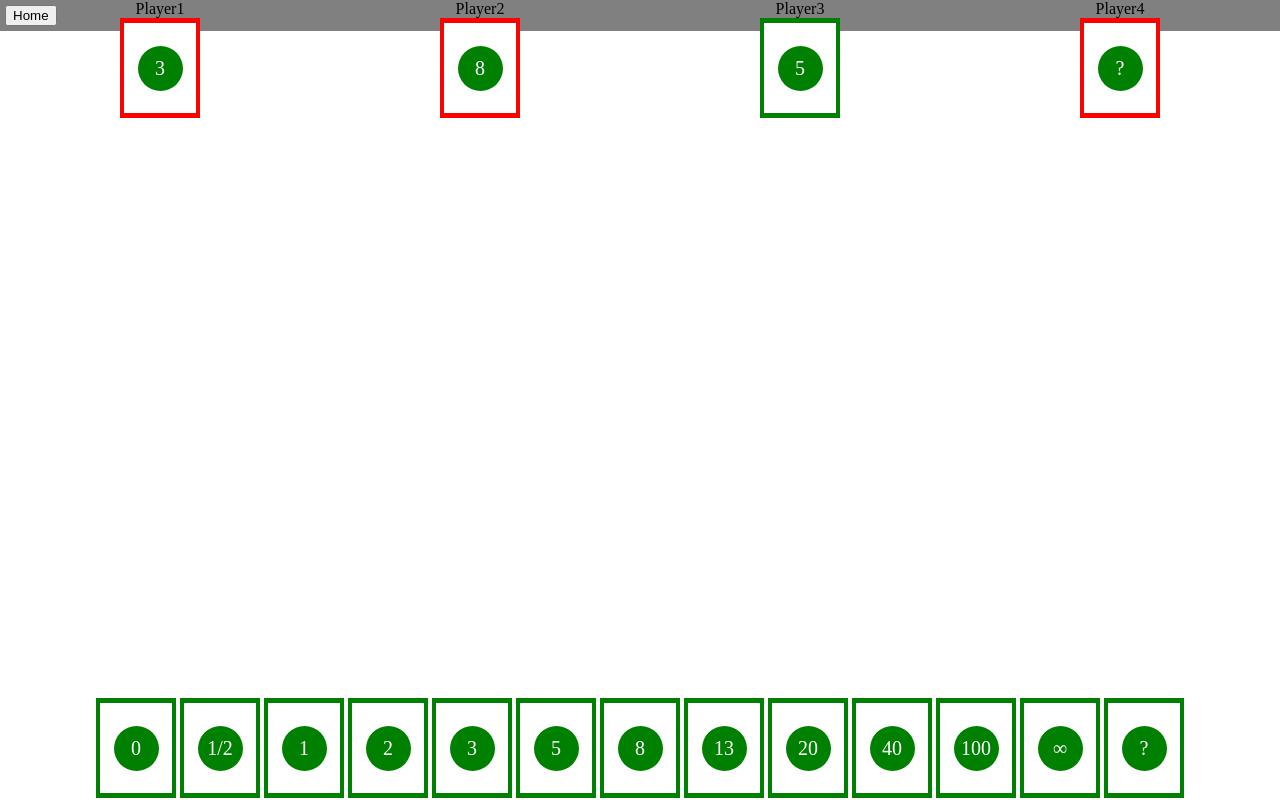
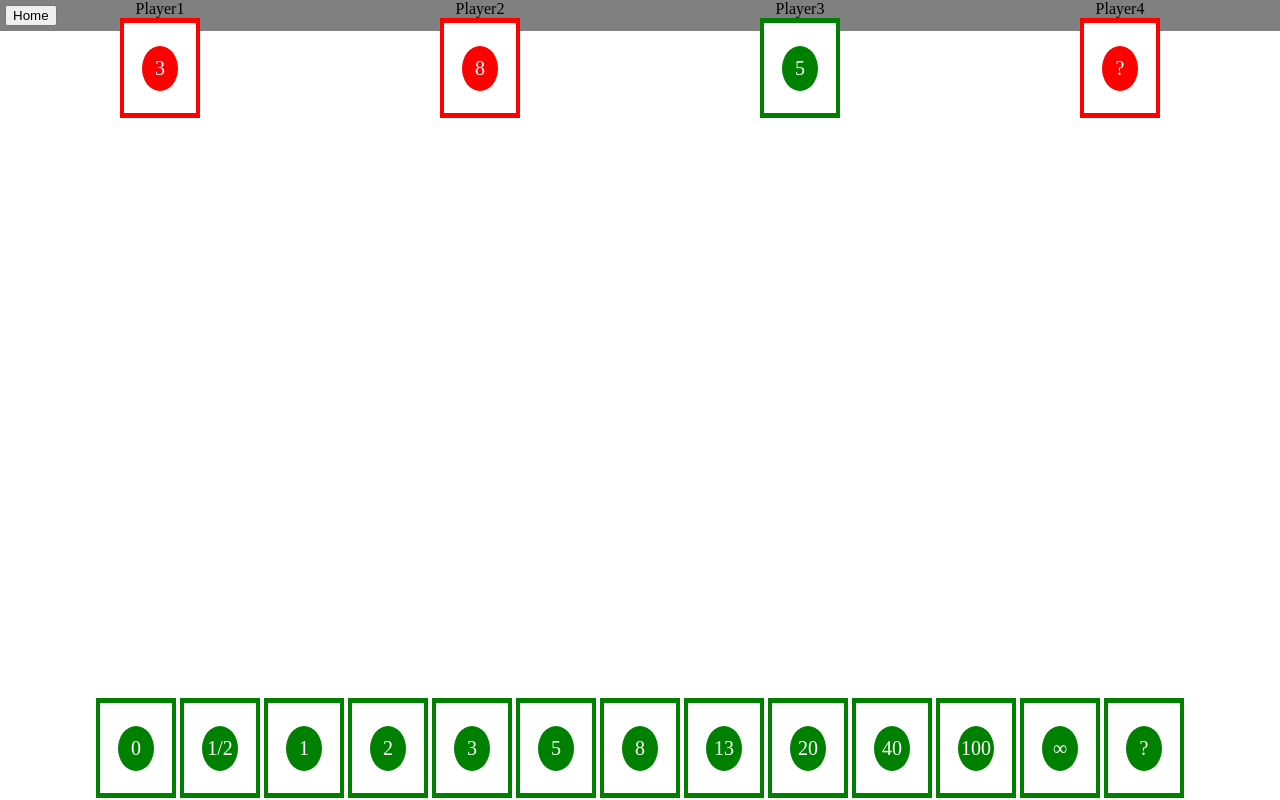
Before and after one commit to bogdangaliceanu/Estimo, an Angular app in the folder Frontend/Angular/estimo/: page /game/1 in a window 1280 px wide. Built offline with nearby package versions, Linux system fonts and the light colour scheme; sample sign-in values are in the browser's storage.

Commit message:
styling custom properties (allowed styling from outside of the component)

```diff
--- a/Frontend/Angular/estimo/src/app/card/card.component.css
+++ b/Frontend/Angular/estimo/src/app/card/card.component.css
@@ -1,18 +1,11 @@
 #card {
-    --color: green;
-    --height: 100px;
-    background-color: var(--color);
-    display: inline-block;
-    width: calc(0.8 * var(--height));
+    background-color: var(--color, green);
+    width: var(--width);
     height: var(--height);
+    font-size: var(--font-size);
     display: flex;
     align-items: center;
     justify-content: center;
-    font-size: 20px;
-}
-
-#card.outstanding {
-    background-color: red;
 }
 
 #filler {
@@ -27,14 +20,13 @@
 #value-background {
     background-color: var(--color);
     border-radius: 50%;
-    width: 45px;
-    height: 45px;
+    width: 50%;
+    height: 50%;
     display: flex;
     align-items: center;
     justify-content: center;
 }
 
 #value {
-    padding: 0.5em;
-    color: white;
+    color: var(--text-color, white);
 }
--- a/Frontend/Angular/estimo/src/app/card/card.component.html
+++ b/Frontend/Angular/estimo/src/app/card/card.component.html
@@ -1,4 +1,4 @@
-<div id="card" [class.outstanding]="isOutstanding">
+<div id="card">
     <div id="filler">
         <div id="value-background">
             <span id="value">{{value}}</span>
--- a/Frontend/Angular/estimo/src/app/card/card.component.ts
+++ b/Frontend/Angular/estimo/src/app/card/card.component.ts
@@ -7,6 +7,5 @@ import { Component, ViewEncapsulation, Input } from '@angular/core';
     encapsulation: ViewEncapsulation.Native
 })
 export class CardComponent {
-    @Input() isOutstanding: boolean;
     @Input() value: string;
 }
--- a/Frontend/Angular/estimo/src/app/other-player/other-player.component.css
+++ b/Frontend/Angular/estimo/src/app/other-player/other-player.component.css
@@ -0,0 +1,9 @@
+card {
+    --color: green;
+    --height: 100px;
+    --width: calc(0.8 * var(--height));
+    --font-size: 20px;
+}
+card.outstanding {
+    --color: red;
+}
--- a/Frontend/Angular/estimo/src/app/other-player/other-player.component.html
+++ b/Frontend/Angular/estimo/src/app/other-player/other-player.component.html
@@ -1,4 +1,4 @@
 <div id="other-player">
     <div>{{otherPlayer.name}}</div>
-    <card [value]="otherPlayer.estimate?.cardValue" [isOutstanding]="otherPlayer.estimate?.isOutstanding"></card>
+    <card [value]="otherPlayer.estimate?.cardValue" [class.outstanding]="otherPlayer.estimate?.isOutstanding"></card>
 </div>
--- a/Frontend/Angular/estimo/src/app/suite/suite.component.css
+++ b/Frontend/Angular/estimo/src/app/suite/suite.component.css
@@ -3,8 +3,16 @@
 }
 
 card {
+    --color: green;
+    --height: 100px;
+    --width: calc(0.8 * var(--height));
+    --font-size: 20px;
+    --text-color: white;
+    cursor: pointer;
     margin: 2px;
-    /* height: 100px; */
+}
+card.outstanding {
+    --color: red;
 }
 card.selected {
     position: relative;
@@ -17,6 +25,6 @@ card.selected {
         top: 0px;
     }
     to {
-        top: -100px;
+        top: calc(0px - var(--height));
     }
 }
```
